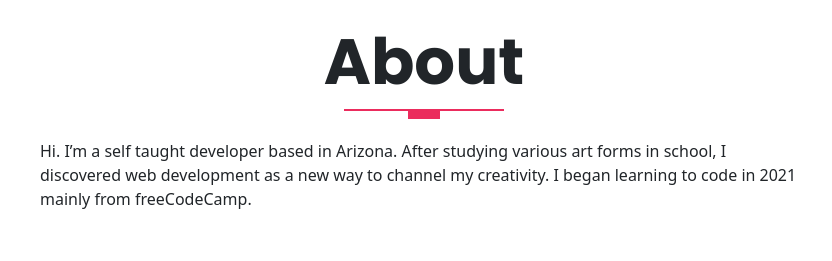
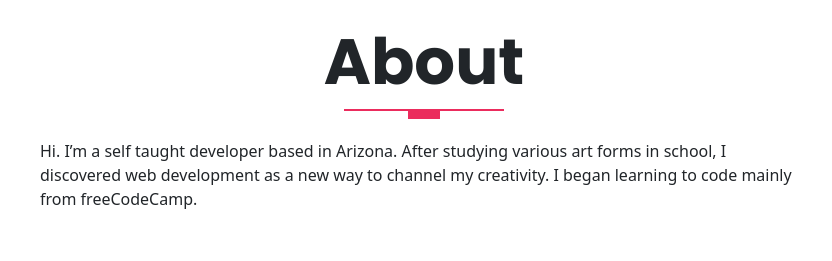
Before and after one commit to mhayakawa1/Portfolio-2.0, a website: page index.html in a window 1280 px wide. Shown: the part 820-1081 px from the top of the page, 216-1048 px from the left. Drawn offline with nearby package versions, Linux system fonts and the light colour scheme; files that its build step writes are made by us from their sources.

Commit message:
Update index.html

```diff
--- a/index.html
+++ b/index.html
@@ -69,9 +69,6 @@
   </section>
 
 <!-- //////////////////////////////////////////////////////////////////////////////////////////////
-                             START SECTION 3 - THE COMPANIES SECTION
-////////////////////////////////////////////////////////////////////////////////////////////////////-->
-<!-- //////////////////////////////////////////////////////////////////////////////////////////////
                          START SECTION 4 - THE SERVICES
 ///////////////////////////////////////////////////////////////////////////////////////////////////-->
 
@@ -86,8 +83,7 @@
   </div>
           <p id="about-text" class="fw-light">
             Hi. I’m a self taught developer based in Arizona. After studying various art forms in school,
-            I discovered web development as a new way to channel my creativity. I began learning to code
-            in 2021 mainly from freeCodeCamp.
+            I discovered web development as a new way to channel my creativity. I began learning to code mainly from freeCodeCamp.
           </p>
 
 <!-- ////////////////////////////////////////////////////////////////////////////////////////////////
@@ -119,10 +115,6 @@
   </div>
   <svg xmlns="http://www.w3.org/2000/svg" viewBox="0 0 1440 320"><path fill="#fff" fill-opacity="1" d="M0,96L48,128C96,160,192,224,288,213.3C384,203,480,117,576,117.3C672,117,768,203,864,202.7C960,203,1056,117,1152,117.3C1248,117,1344,203,1392,245.3L1440,288L1440,320L1392,320C1344,320,1248,320,1152,320C1056,320,960,320,864,320C768,320,672,320,576,320C480,320,384,320,288,320C192,320,96,320,48,320L0,320Z"></path></svg>
 </section>
-
-<!-- /////////////////////////////////////////////////////////////////////////////////////////////////
-                       START SECTION 6 - THE FAQ
-//////////////////////////////////////////////////////////////////////////////////////////////////////-->
 
 <!-- ///////////////////////////////////////////////////////////////////////////////////////////////////
                               START SECTION 7 - THE PORTFOLIO
@@ -329,13 +321,6 @@
         <p id="sm-text" class="col-lg-5 col-md-6 text-white">
           find me on social media
         </p>
-        <!--
-        <div id="sm-text" class="col-lg-5 col-md-6 mb-4 mb-md-0">
-          find me on social media
-          <a href="https://github.com/makihaya" target="_blank">
-          <a href="https://twitter.com/MakiHayakawa2" target="_blank">
-          <a href="https://www.linkedin.com/in/maki-hayakawa-4760041b9/" target="_blank">
-        </div>-->
         <div class="sm-links">
           <!---->
           <a href="https://twitter.com/MakiHayakawa2" target="_blank"><i class="link-item fab fa-twitter"></i></a>
```
